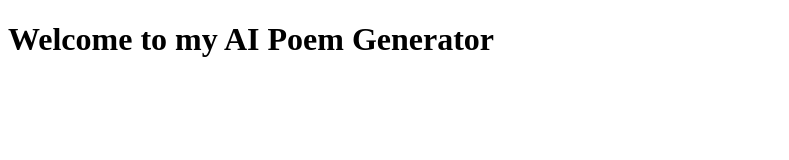
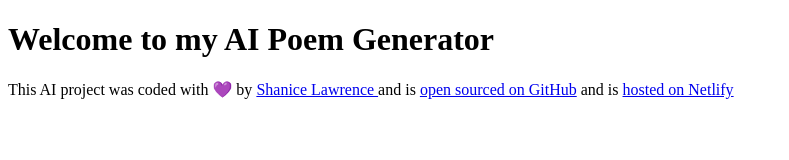
Before and after one commit to ShaniceLawrence/poem-generator, a plain HTML site: page index.html in a window 1280 px wide. Shown: the whole page, without its empty margins (0-789 px from the left). Drawn offline with Linux system fonts and the light colour scheme.

Commit message:
Added the footer and supporting links

```diff
--- a/index.html
+++ b/index.html
@@ -9,6 +9,22 @@
   <body>
     <h1>Welcome to my AI Poem Generator</h1>
 
+    <footer>
+      This AI project was coded with 💜 by
+      <a href="https://github.com/ShaniceLawrence" target="_blank">
+        Shanice Lawrence </a
+      >and is
+      <a
+        href="https://github.com/ShaniceLawrence/poem-generator"
+        target="_blank"
+        >open sourced on GitHub</a
+      >
+      and is
+      <a href="https://poem-generator-for-ai.netlify.app/" target="_blank">
+        hosted on Netlify</a
+      >
+    </footer>
+
     <script src="src/index.js"></script>
   </body>
 </html>
```
